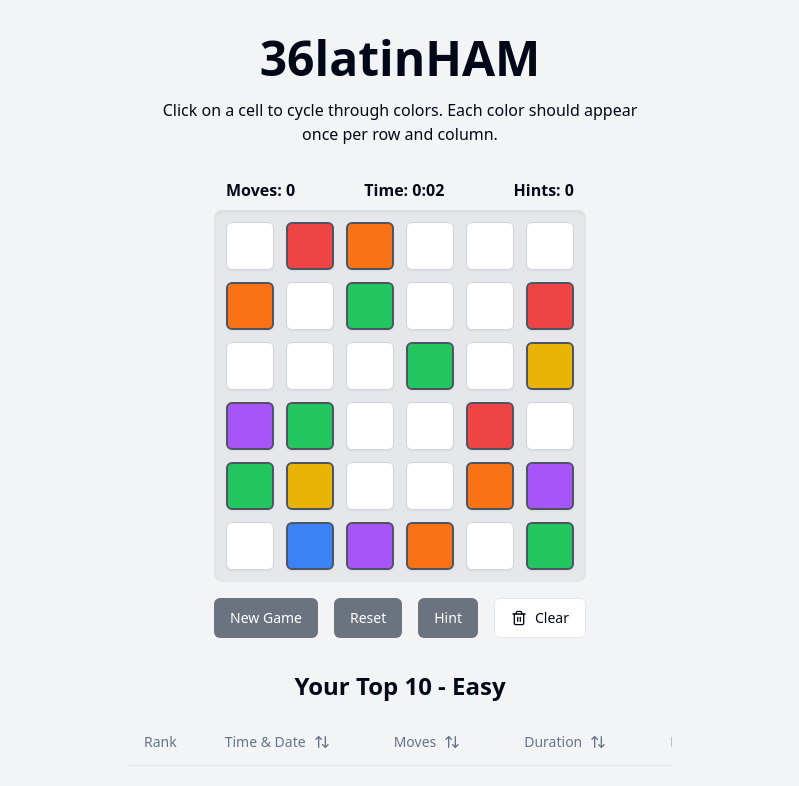
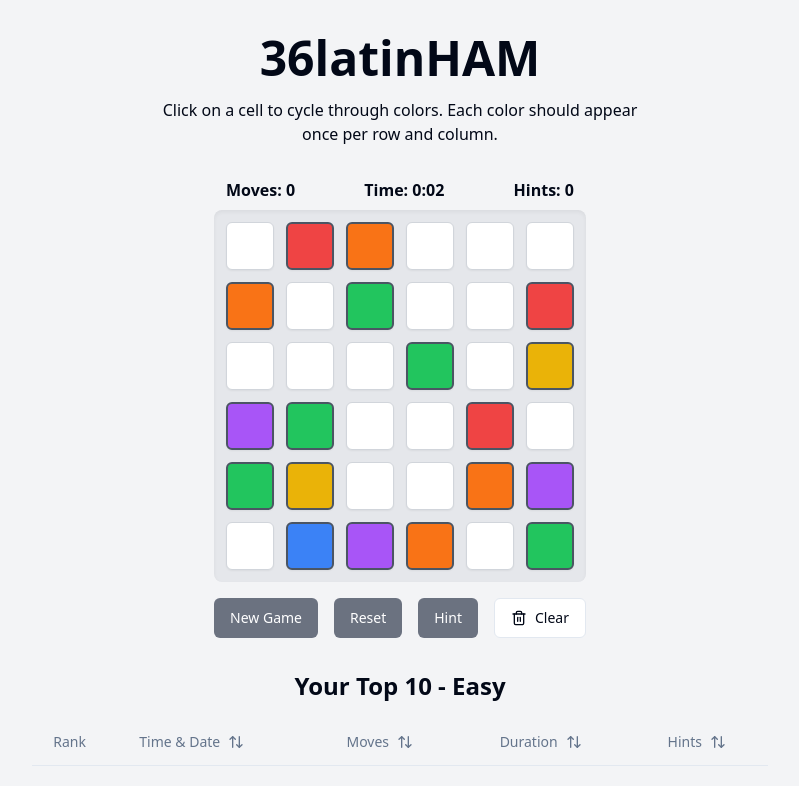
Before and after one commit to willtajer/latinHAM, a Next.js app: page / in a window 1280 px wide. Both pictures are taken after a click on the button "Easy". Shown: the top 786 px of the page, without its empty margins (240-1039 px from the left). Built offline with nearby package versions, Linux system fonts and the light colour scheme.

Commit message:
4rd, fixed your top 10 width

```diff
--- a/components/LatinHamGame.tsx
+++ b/components/LatinHamGame.tsx
@@ -348,7 +348,7 @@ export function LatinHamGame() {
           {isTrashMode ? "Cancel" : "Clear"}
         </Button>
       </div>
-      <div className="mt-8 w-full max-w-xl">
+      <div className="mt-8 w-full max-w-xxl">
         <Leaderboard entries={leaderboard[difficulty]} difficulty={difficulty} />
       </div>
       <Dialog open={showNewGameConfirmation} onOpenChange={setShowNewGameConfirmation}>
```
